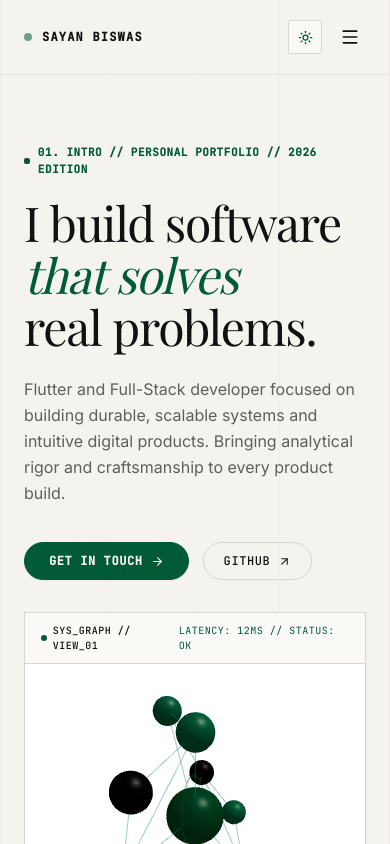
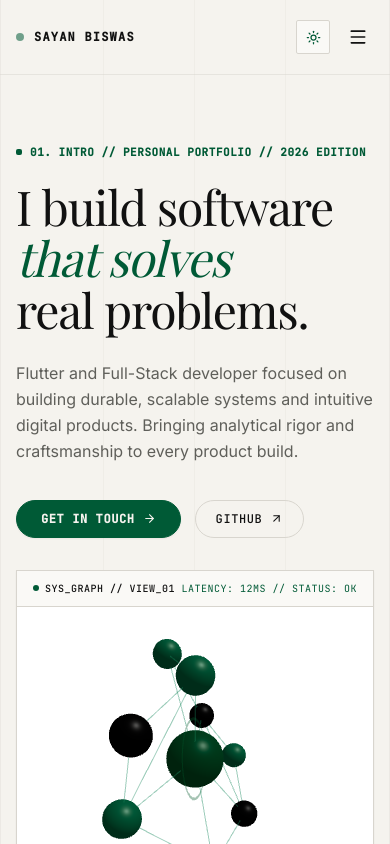
Before and after one commit to SayanBiswas24/Portfolio, a React (Vite) app: page / in a window 390 px wide. Shown: the top 844 px of the page. Built offline with nearby package versions, Linux system fonts and the light colour scheme; a web font is replaced by a local one.

Commit message:
style: reduce side padding by half and widen layout container to 1520px

```diff
--- a/src/App.tsx
+++ b/src/App.tsx
@@ -16,7 +16,7 @@ export function App() {
       <div className="relative min-h-screen bg-[var(--bg-canvas)] text-[var(--text-primary)] transition-colors duration-300 overflow-x-hidden selection:bg-[#005A36] dark:selection:bg-[#00A865] selection:text-[#F5F3EE] dark:selection:text-[#090B09]">
         {/* Subtle architectural vertical grid columns matching reference screenshot */}
         <div
-          className="fixed inset-0 max-w-7xl mx-auto px-6 md:px-12 pointer-events-none z-0 grid grid-cols-4 md:grid-cols-6 border-x border-[#D8D5CE]/30 dark:border-[#212621]/40"
+          className="fixed inset-0 max-w-[1520px] mx-auto px-3 sm:px-6 pointer-events-none z-0 grid grid-cols-4 md:grid-cols-6 border-x border-[#D8D5CE]/30 dark:border-[#212621]/40"
           aria-hidden="true"
         >
           <div className="border-r border-[#D8D5CE]/20 dark:border-[#212621]/30 h-full" />
--- a/src/components/Footer/Footer.tsx
+++ b/src/components/Footer/Footer.tsx
@@ -7,8 +7,8 @@ export const Footer: React.FC = () => {
   };
 
   return (
-    <footer className="w-full border-t border-[#D8D5CE] dark:border-[#212621] py-8 px-6 md:px-12 bg-[#FFFFFF] dark:bg-[#0E120E] transition-colors duration-300">
-      <div className="max-w-7xl mx-auto flex flex-col md:flex-row items-center justify-between gap-4 font-mono text-[11px] text-[#5F5F5A] dark:text-[#9E9E98] uppercase tracking-wider">
+    <footer className="w-full border-t border-[#D8D5CE] dark:border-[#212621] py-8 px-4 sm:px-6 bg-[#FFFFFF] dark:bg-[#0E120E] transition-colors duration-300">
+      <div className="max-w-[1520px] mx-auto flex flex-col md:flex-row items-center justify-between gap-4 font-mono text-[11px] text-[#5F5F5A] dark:text-[#9E9E98] uppercase tracking-wider">
         {/* Left */}
         <div>
           TOTAL VISITS // 2026 EDITION
--- a/src/components/Navigation/Navigation.tsx
+++ b/src/components/Navigation/Navigation.tsx
@@ -68,7 +68,7 @@ export const Navigation: React.FC = () => {
           : "bg-transparent py-5 border-b border-[#D8D5CE]/50 dark:border-[#212621]/60"
       }`}
     >
-      <div className="max-w-7xl mx-auto px-6 md:px-12 flex items-center justify-between">
+      <div className="max-w-[1520px] mx-auto px-4 sm:px-6 flex items-center justify-between">
         {/* Brand / Name */}
         <a
           href="#hero"
--- a/src/sections/About/About.tsx
+++ b/src/sections/About/About.tsx
@@ -51,7 +51,7 @@ export const About: React.FC = () => {
     <section
       ref={sectionRef}
       id="about"
-      className="py-28 px-6 md:px-12 max-w-7xl mx-auto w-full border-t border-[#D8D5CE] dark:border-[#212621]"
+      className="py-24 sm:py-28 px-4 sm:px-6 max-w-[1520px] mx-auto w-full border-t border-[#D8D5CE] dark:border-[#212621]"
     >
       {/* Top Header Bar */}
       <div className="about-header-item flex items-center justify-between pb-6 mb-12 border-b border-[#D8D5CE] dark:border-[#212621] font-mono text-xs uppercase tracking-wider">
--- a/src/sections/Contact/Contact.tsx
+++ b/src/sections/Contact/Contact.tsx
@@ -40,7 +40,7 @@ export const Contact: React.FC = () => {
     <section
       ref={sectionRef}
       id="contact"
-      className="py-28 px-6 md:px-12 max-w-7xl mx-auto w-full border-t border-[#D8D5CE] dark:border-[#212621]"
+      className="py-24 sm:py-28 px-4 sm:px-6 max-w-[1520px] mx-auto w-full border-t border-[#D8D5CE] dark:border-[#212621]"
     >
       <div className="contact-content-block grid grid-cols-1 lg:grid-cols-12 gap-12 lg:gap-16 items-center">
         {/* Left Column */}
--- a/src/sections/Credentials/Credentials.tsx
+++ b/src/sections/Credentials/Credentials.tsx
@@ -50,7 +50,7 @@ export const Credentials: React.FC = () => {
     <section
       ref={sectionRef}
       id="credentials"
-      className="py-28 px-6 md:px-12 max-w-7xl mx-auto w-full border-t border-[#D8D5CE] dark:border-[#212621]"
+      className="py-24 sm:py-28 px-4 sm:px-6 max-w-[1520px] mx-auto w-full border-t border-[#D8D5CE] dark:border-[#212621]"
     >
       {/* Header */}
       <div className="credentials-header-block mb-16 flex flex-col md:flex-row md:items-end justify-between gap-6 pb-6 border-b border-[#D8D5CE] dark:border-[#212621]">
--- a/src/sections/Experience/Experience.tsx
+++ b/src/sections/Experience/Experience.tsx
@@ -51,7 +51,7 @@ export const Experience: React.FC = () => {
     <section
       ref={sectionRef}
       id="experience"
-      className="py-28 px-6 md:px-12 max-w-7xl mx-auto w-full border-t border-[#D8D5CE] dark:border-[#212621]"
+      className="py-24 sm:py-28 px-4 sm:px-6 max-w-[1520px] mx-auto w-full border-t border-[#D8D5CE] dark:border-[#212621]"
     >
       {/* Header */}
       <div className="experience-header-block mb-16 flex flex-col md:flex-row md:items-end justify-between gap-6 pb-6 border-b border-[#D8D5CE] dark:border-[#212621]">
--- a/src/sections/Hero/Hero.tsx
+++ b/src/sections/Hero/Hero.tsx
@@ -89,7 +89,7 @@ export const Hero: React.FC = () => {
     <section
       ref={containerRef}
       id="hero"
-      className="relative min-h-[92vh] lg:min-h-screen flex flex-col justify-between pt-28 pb-10 px-6 md:px-12 max-w-7xl mx-auto w-full"
+      className="relative min-h-[92vh] lg:min-h-screen flex flex-col justify-between pt-28 pb-10 px-4 sm:px-6 max-w-[1520px] mx-auto w-full"
     >
       <div className="grid grid-cols-1 lg:grid-cols-12 gap-8 lg:gap-14 items-center my-auto py-8">
         {/* Left Column: Typography */}
--- a/src/sections/Projects/Projects.tsx
+++ b/src/sections/Projects/Projects.tsx
@@ -56,7 +56,7 @@ export const Projects: React.FC = () => {
     <section
       ref={sectionRef}
       id="work"
-      className="py-28 px-6 md:px-12 max-w-7xl mx-auto w-full border-t border-[#D8D5CE] dark:border-[#212621]"
+      className="py-24 sm:py-28 px-4 sm:px-6 max-w-[1520px] mx-auto w-full border-t border-[#D8D5CE] dark:border-[#212621]"
     >
       {/* Header */}
       <div className="projects-header-block mb-16 flex flex-col md:flex-row md:items-end justify-between gap-6 pb-6 border-b border-[#D8D5CE] dark:border-[#212621]">
--- a/src/sections/Skills/Skills.tsx
+++ b/src/sections/Skills/Skills.tsx
@@ -89,7 +89,7 @@ export const Skills: React.FC = () => {
     <section
       ref={sectionRef}
       id="skills"
-      className="py-28 px-6 md:px-12 max-w-7xl mx-auto w-full border-t border-[#D8D5CE] dark:border-[#212621]"
+      className="py-24 sm:py-28 px-4 sm:px-6 max-w-[1520px] mx-auto w-full border-t border-[#D8D5CE] dark:border-[#212621]"
     >
       {/* Top Header */}
       <div className="skills-header-block mb-12 flex flex-col md:flex-row md:items-end justify-between gap-6 pb-6 border-b border-[#D8D5CE] dark:border-[#212621]">
```
